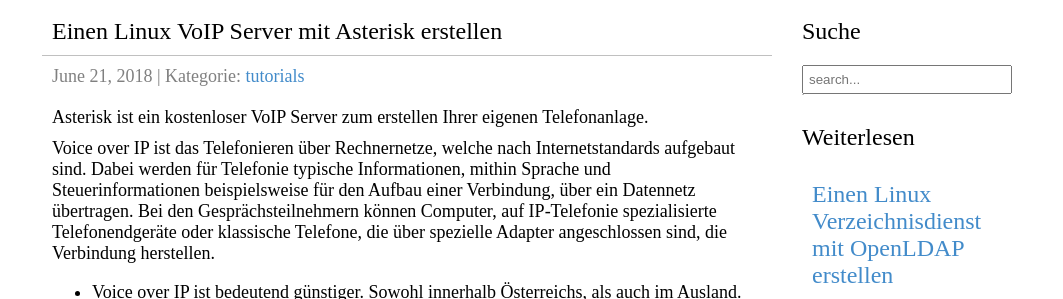
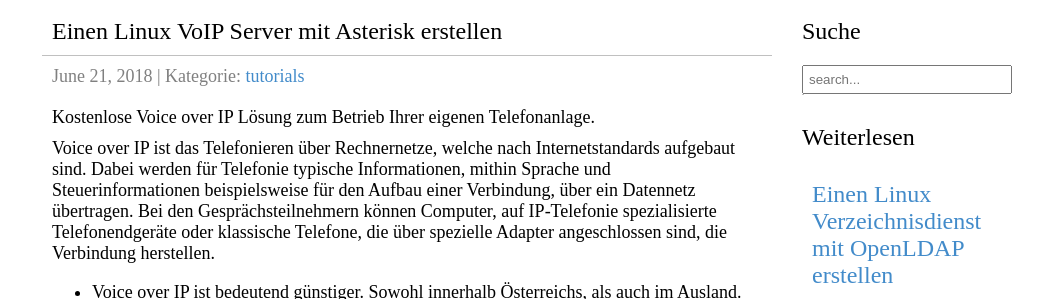
Before and after one commit to zarat/zarat.github.io, a Jekyll site: the page built from _posts/2018-06-21-asterisk.markdown, in a window 1280 px wide and 900 px high. Shown: the part 240-539 px from the top of the window, without its empty margins (108-1171 px from the left). Built offline with Jekyll 4.4.1, drawn with Linux system fonts in a browser that asks for light colours.

Commit message:
Update 2018-06-21-asterisk.markdown

```diff
--- a/_posts/2018-06-21-asterisk.markdown
+++ b/_posts/2018-06-21-asterisk.markdown
@@ -6,7 +6,7 @@
 permalink: /post/asterisk-voip-server
 ---
 
-Asterisk ist ein kostenloser VoIP Server zum erstellen Ihrer eigenen Telefonanlage.
+Kostenlose Voice over IP Lösung zum Betrieb Ihrer eigenen Telefonanlage.
 
 <!--excerpt_separator-->
 
```
